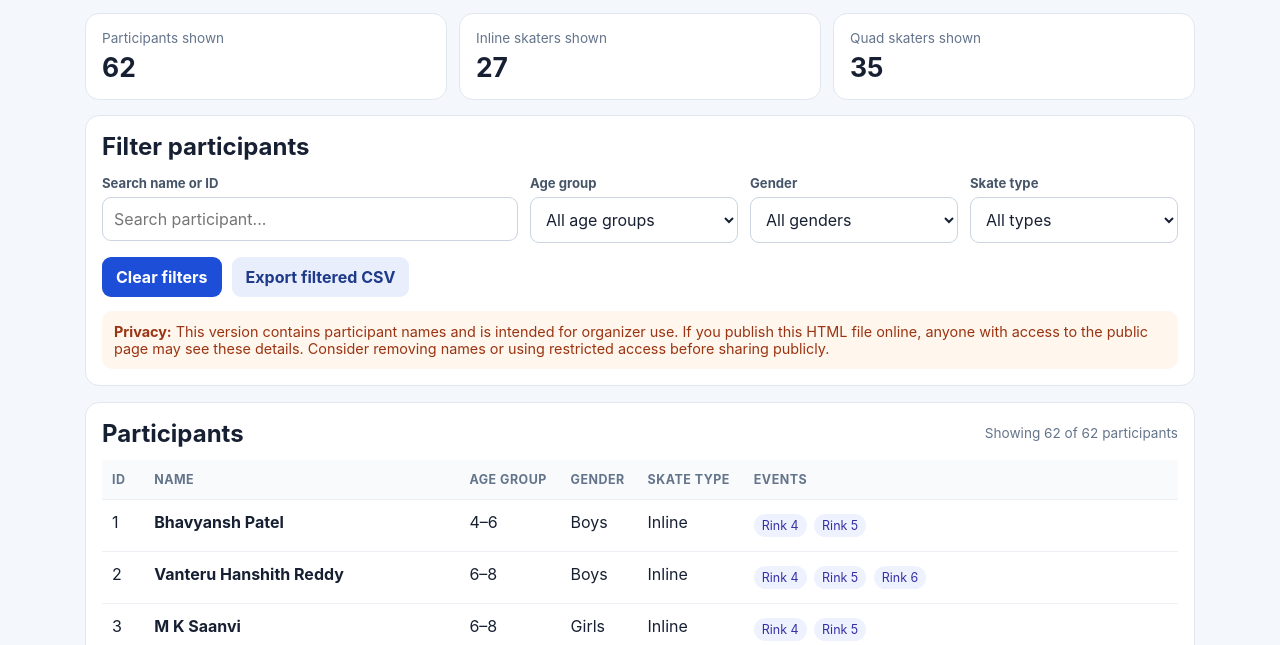
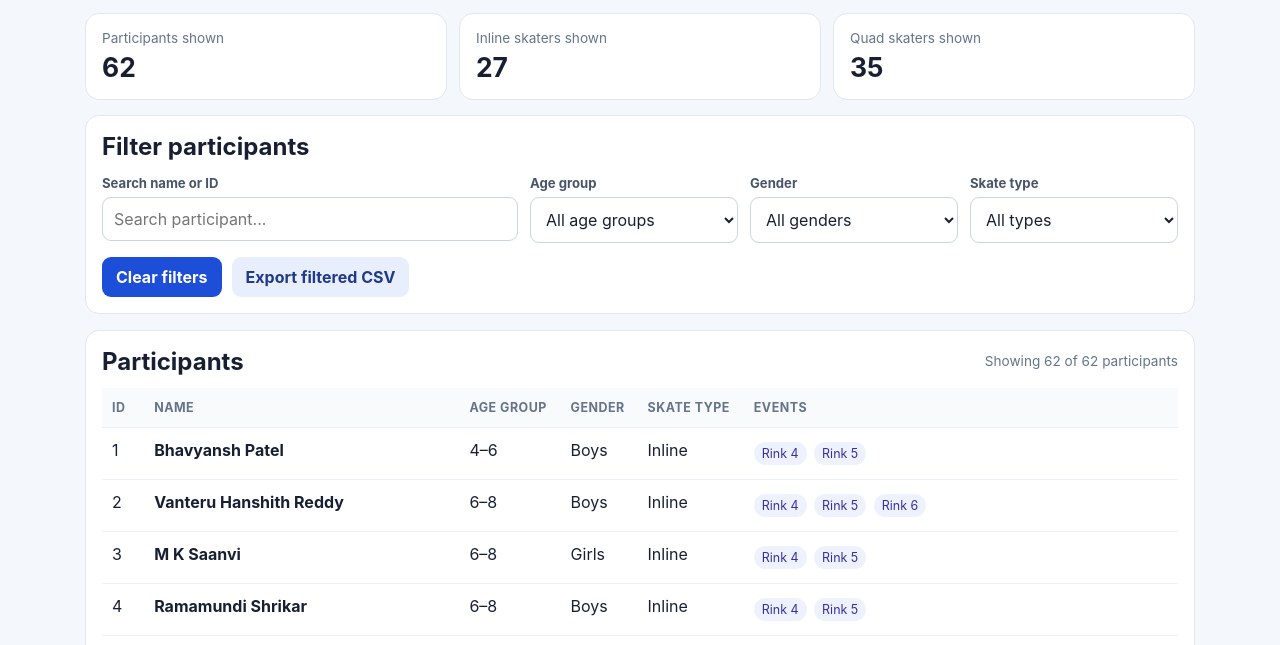
Before and after one commit to SriramaChandra123/Medak-District-Applicants-, a plain HTML site: page index.html in a window 1280 px wide. Shown: the part 109-754 px from the top of the page. Drawn offline with Linux system fonts and the light colour scheme.

Commit message:
Update index.html

```diff
--- a/index.html
+++ b/index.html
@@ -7,7 +7,7 @@ header{background:#172554;color:#fff;border-radius:18px;padding:24px;display:fle
 .stats{display:grid;grid-template-columns:repeat(3,1fr);gap:12px;margin:15px 0}.stat,.panel{background:white;border:1px solid #e1e7f0;border-radius:14px;padding:16px}.stat span{display:block;color:#64748b;font-size:.85rem}.stat strong{display:block;font-size:1.65rem;margin-top:5px}
 .filters{display:grid;grid-template-columns:2fr 1fr 1fr 1fr;gap:12px}label{display:block;font-size:.82rem;font-weight:650;color:#475569;margin-bottom:6px}input,select,button{font:inherit}input,select{width:100%;padding:11px;border:1px solid #cbd5e1;border-radius:9px;background:#fff;color:#172033}
 .actions{display:flex;gap:10px;flex-wrap:wrap;margin-top:14px}button{border:0;border-radius:9px;padding:10px 14px;background:#1d4ed8;color:#fff;font-weight:650;cursor:pointer}button.secondary{background:#e8eefb;color:#1e3a8a}
-.small{font-size:.85rem;color:#64748b;line-height:1.5}.tablewrap{overflow:auto;margin-top:12px}table{width:100%;border-collapse:collapse;min-width:700px}th,td{text-align:left;padding:12px 10px;border-bottom:1px solid #edf0f5;vertical-align:top}th{font-size:.78rem;text-transform:uppercase;letter-spacing:.04em;color:#64748b;background:#f8fafc}tbody tr:hover{background:#f8fbff}.tag{display:inline-block;background:#eef2ff;color:#3730a3;padding:4px 8px;border-radius:999px;font-size:.78rem;margin:2px 3px 2px 0}.empty{text-align:center;padding:28px;color:#64748b}.notice{background:#fff7ed;color:#9a3412;border-radius:10px;padding:12px;margin-top:14px;font-size:.9rem}.hidden{display:none!important}footer{margin:18px 0;color:#64748b;font-size:.8rem}
+.small{font-size:.85rem;color:#64748b;line-height:1.5}.tablewrap{overflow:auto;margin-top:12px}table{width:100%;border-collapse:collapse;min-width:700px}th,td{text-align:left;padding:12px 10px;border-bottom:1px solid #edf0f5;vertical-align:top}th{font-size:.78rem;text-transform:uppercase;letter-spacing:.04em;color:#64748b;background:#f8fafc}tbody tr:hover{background:#f8fbff}.tag{display:inline-block;background:#eef2ff;color:#3730a3;padding:4px 8px;border-radius:999px;font-size:.78rem;margin:2px 3px 2px 0}.empty{text-align:center;padding:28px;color:#64748b}.hidden{display:none!important}footer{margin:18px 0;color:#64748b;font-size:.8rem}
 @media(max-width:720px){.wrap{padding:12px}.filters{grid-template-columns:1fr 1fr}.filters .search{grid-column:1/-1}.stat{padding:12px}.stat strong{font-size:1.3rem}}
 @media(max-width:430px){.filters{grid-template-columns:1fr}.filters .search{grid-column:auto}.stats{gap:7px}.stat{padding:9px}.stat span{font-size:.72rem}}
 </style></head><body><div class="wrap">
@@ -19,7 +19,7 @@ header{background:#172554;color:#fff;border-radius:18px;padding:24px;display:fle
 <div><label for="gender">Gender</label><select id="gender"><option value="">All genders</option><option>Boys</option><option>Girls</option></select></div>
 <div><label for="skate">Skate type</label><select id="skate"><option value="">All types</option><option>Inline</option><option>Quad</option></select></div></div>
 <div class="actions"><button id="reset">Clear filters</button><button class="secondary" id="export">Export filtered CSV</button></div>
-<div class="notice"><strong>Privacy:</strong> This version contains participant names and is intended for organizer use. If you publish this HTML file online, anyone with access to the public page may see these details. Consider removing names or using restricted access before sharing publicly.</div>
+
 </section>
 <section class="panel" style="margin-top:16px"><div style="display:flex;justify-content:space-between;align-items:center;gap:10px;flex-wrap:wrap"><h2 style="margin:0">Participants</h2><span class="small" id="result">Showing 62 participants</span></div>
 <div class="tablewrap"><table><thead><tr><th>ID</th><th>Name</th><th>Age group</th><th>Gender</th><th>Skate type</th><th>Events</th></tr></thead><tbody id="rows"></tbody></table><div class="empty hidden" id="empty">No participants match these filters.</div></div></section>
```
